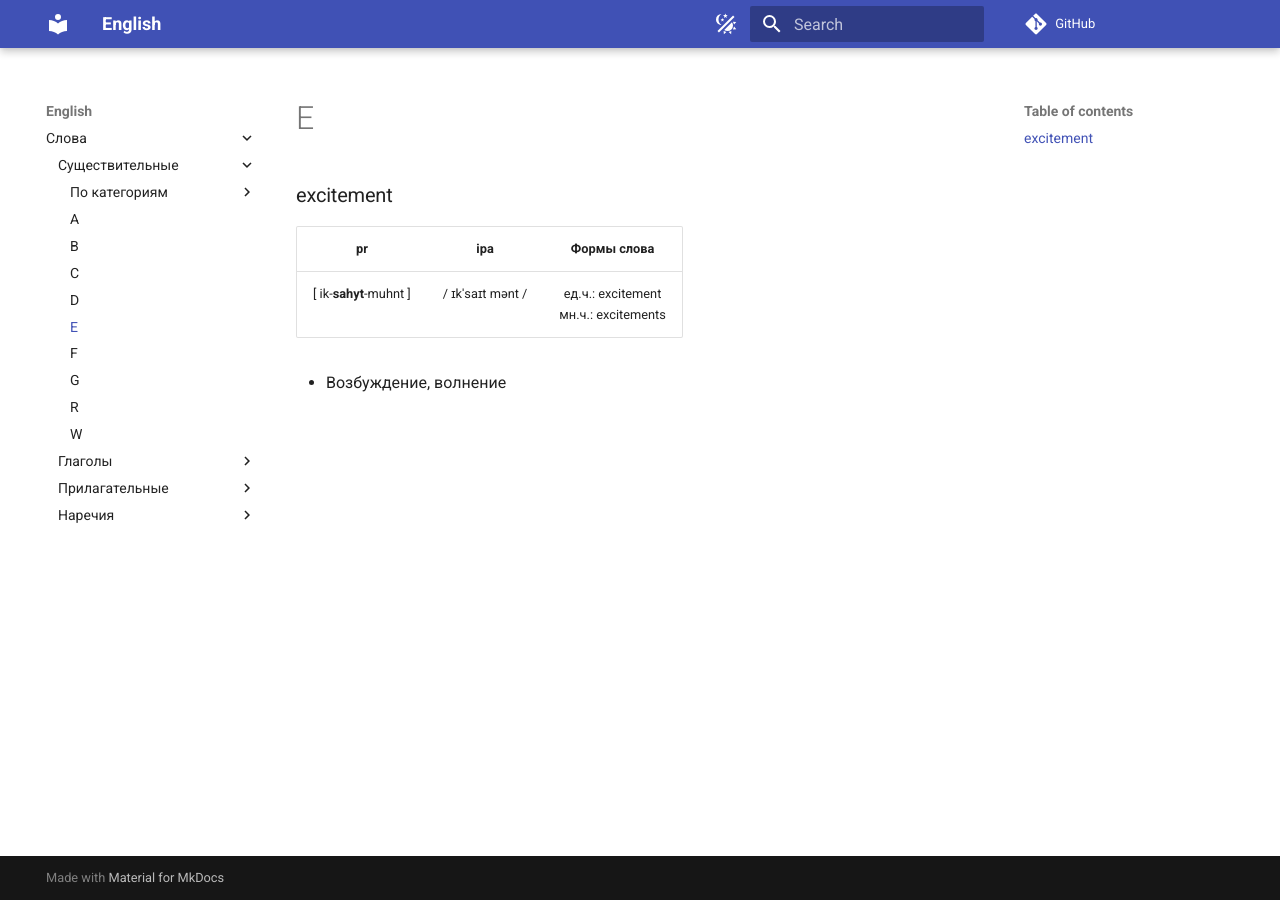
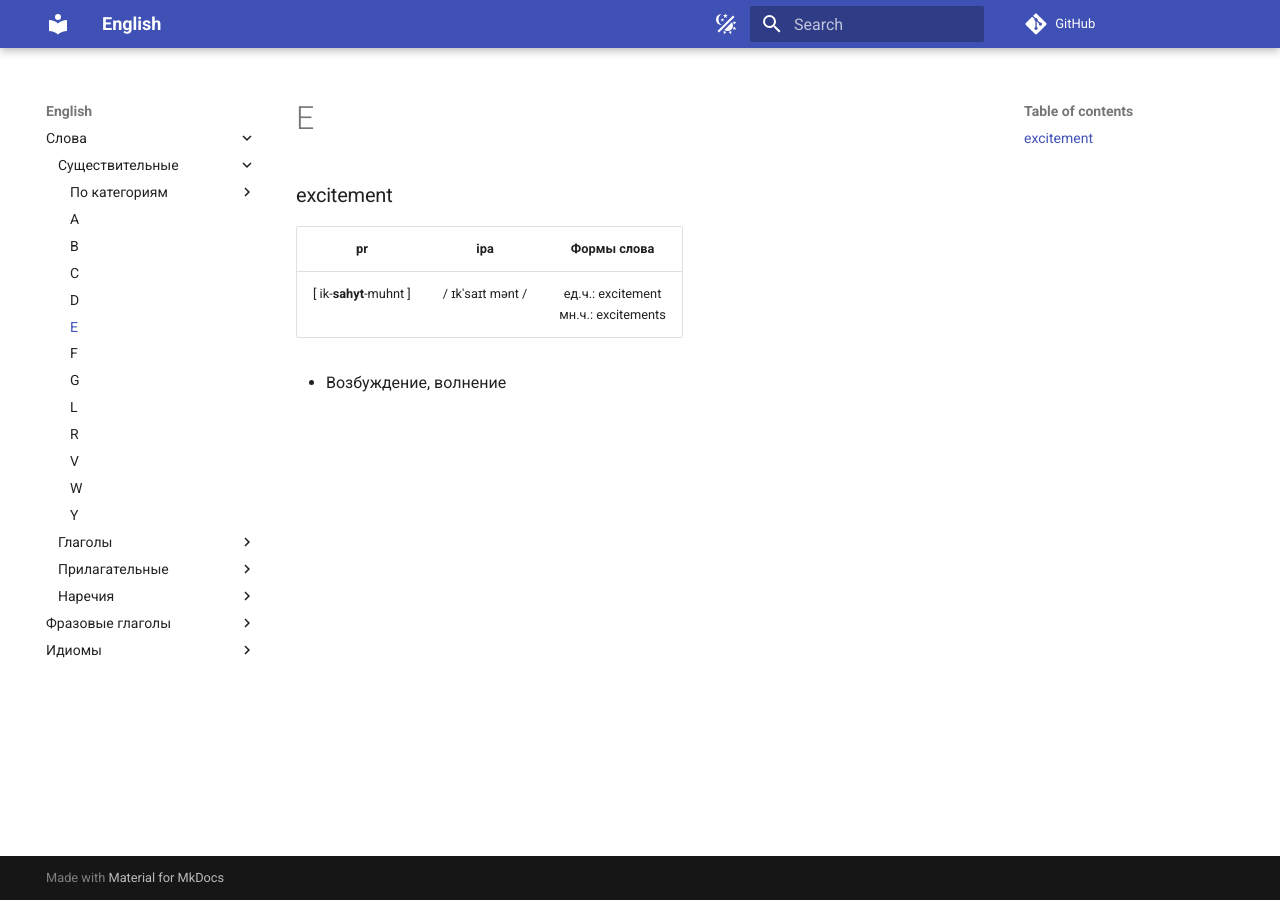
Before and after one commit to rudict/english, an MkDocs documentation site: the page built from docs/words/nouns/e.md, in a window 1280 px wide. Built offline with MkDocs 1.6.1 and Material for MkDocs 9.7.7, drawn with Linux system fonts in a browser that asks for light colours; comment, search, counter and statistics services are not loaded; part of the change alters nothing that is shown.

```diff
--- a/mkdocs.yml
+++ b/mkdocs.yml
@@ -41,8 +41,11 @@ nav:
       - E: words/nouns/e.md
       - F: words/nouns/f.md
       - G: words/nouns/g.md
+      - L: words/nouns/l.md
       - R: words/nouns/r.md
+      - V: words/nouns/v.md
       - W: words/nouns/w.md
+      - Y: words/nouns/y.md
     - Глаголы:
       - По категориям:
         - Люди:
@@ -50,13 +53,20 @@ nav:
       - A: words/verbs/a.md
       - B: words/verbs/b.md
       - C: words/verbs/c.md
-      - D: words/verbs/d.md
       - W: words/verbs/w.md
     - Прилагательные:
       - A: words/adjectives/a.md
       - B: words/adjectives/b.md
       - C: words/adjectives/c.md
+      - D: words/adjectives/d.md
+      - F: words/adjectives/f.md
+      - H: words/adjectives/h.md
+      - M: words/adjectives/m.md
       - R: words/adjectives/r.md
-      - M: words/adjectives/m.md
     - Наречия:
       - M: words/adverbs/m.md
+  - Фразовые глаголы:
+    - Belong: phrasal_verbs/belong.md
+    - Check: phrasal_verbs/check.md
+  - Идиомы:
+    - H: idioms/h.md
```
